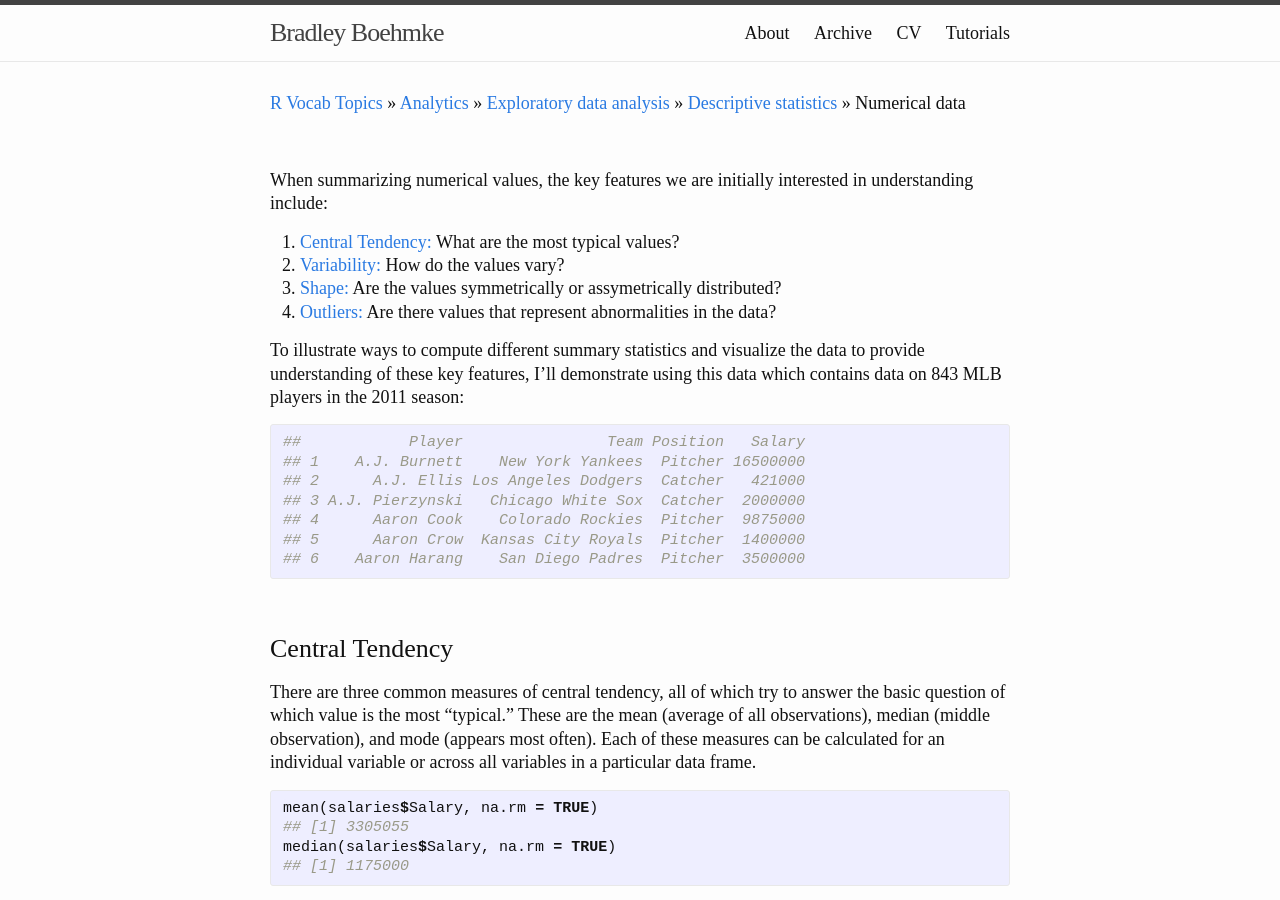
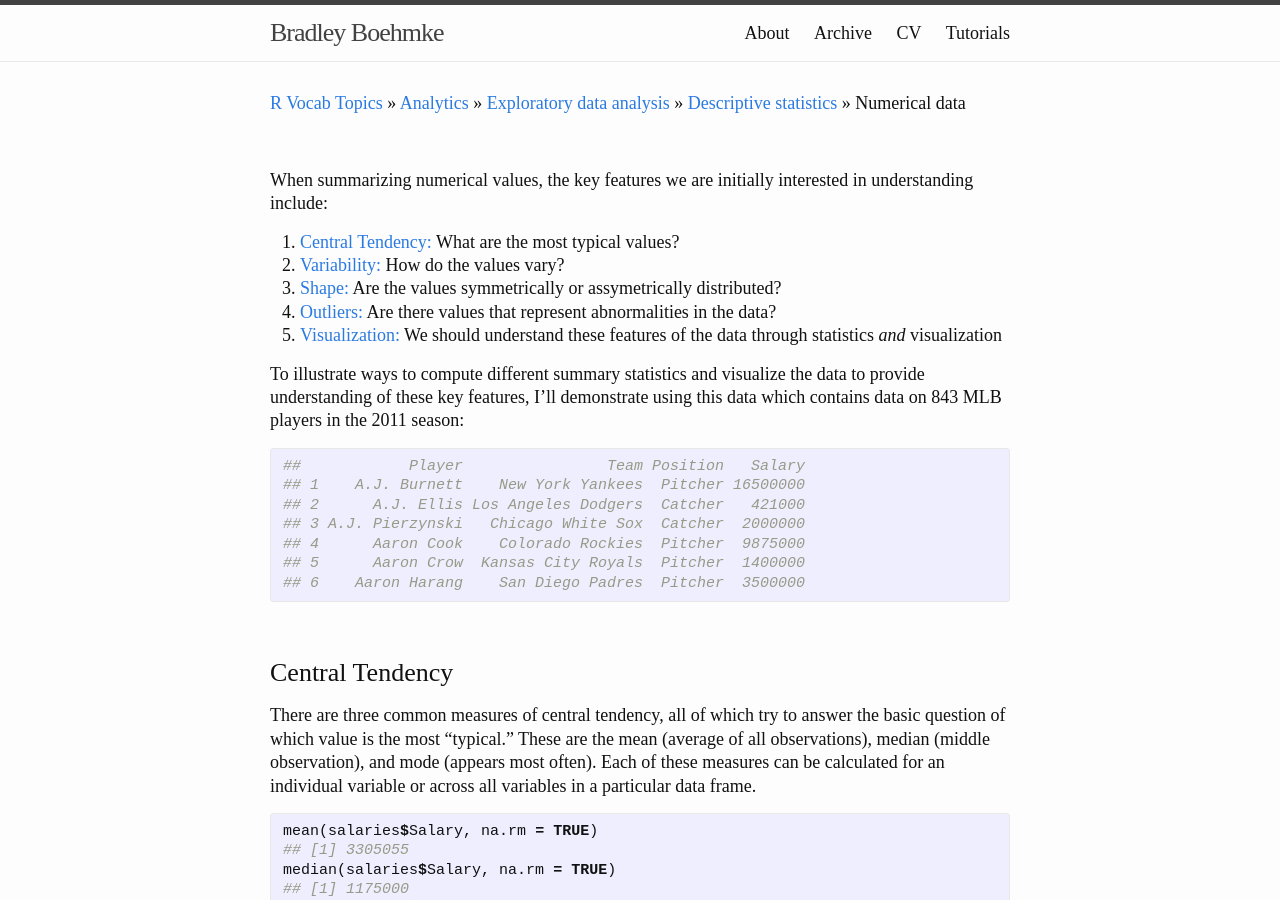
Before and after one commit to bradleyboehmke/bradleyboehmke, a Jekyll site: the page built from tutorials/descriptives_numeric.md, in a window 1280 px wide and 900 px high. Built offline with Jekyll 4.4.1, drawn with Linux system fonts in a browser that asks for light colours.

Commit message:
Update descriptives_numeric.md

```diff
--- a/tutorials/descriptives_numeric.md
+++ b/tutorials/descriptives_numeric.md
@@ -13,6 +13,7 @@ When summarizing numerical values, the key features we are initially interested
 2. [Variability:](#variability) How do the values vary?
 3. [Shape:](#range) Are the values symmetrically or assymetrically distributed?
 4. [Outliers:](#shape) Are there values that represent abnormalities in the data?
+5. [Visualization:](#visualization) We should understand these features of the data through statistics *and* visualization
 
 To illustrate ways to compute different summary statistics and visualize the data to provide understanding of these key features, I'll demonstrate using this data which contains data on 843 MLB players in the 2011 season:
 
```
